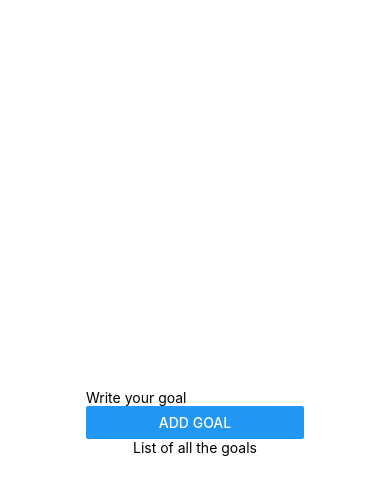
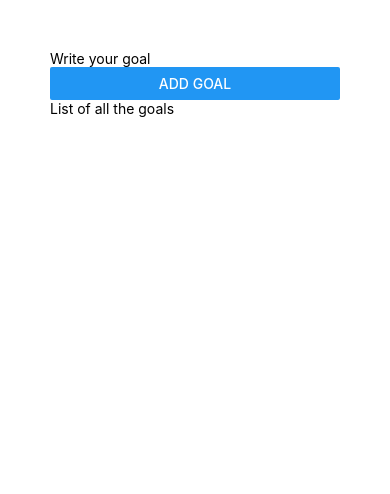
Before and after one commit to niteshsaxena03/Goals-App, a React Native app in the folder GoalsApp/: screen / in a window 390 px wide. Shown: the top 494 px of the page. Built offline with nearby package versions, Linux system fonts and the light colour scheme.

Commit message:
adding some amount of padding to all sides

```diff
--- a/GoalsApp/App.js
+++ b/GoalsApp/App.js
@@ -3,9 +3,9 @@ import { Button, StyleSheet, Text, TextInput, View } from "react-native";
 
 export default function App() {
   return (
-    <View style={styles.container}>
+    <View style={styles.appContainer}>
       <View>
-        <TextInput placeholder="Write your goal"/>
+        <TextInput style={styles.textInput} placeholder="Write your goal" />
         <Button title="Add Goal"/>
       </View>
       <View>
@@ -16,10 +16,7 @@ export default function App() {
 }
 
 const styles = StyleSheet.create({
-  container: {
-    flex: 1,
-    backgroundColor: "#fff",
-    alignItems: "center",
-    justifyContent: "center",
+  appContainer:{
+    padding:50,
   },
 });
```
